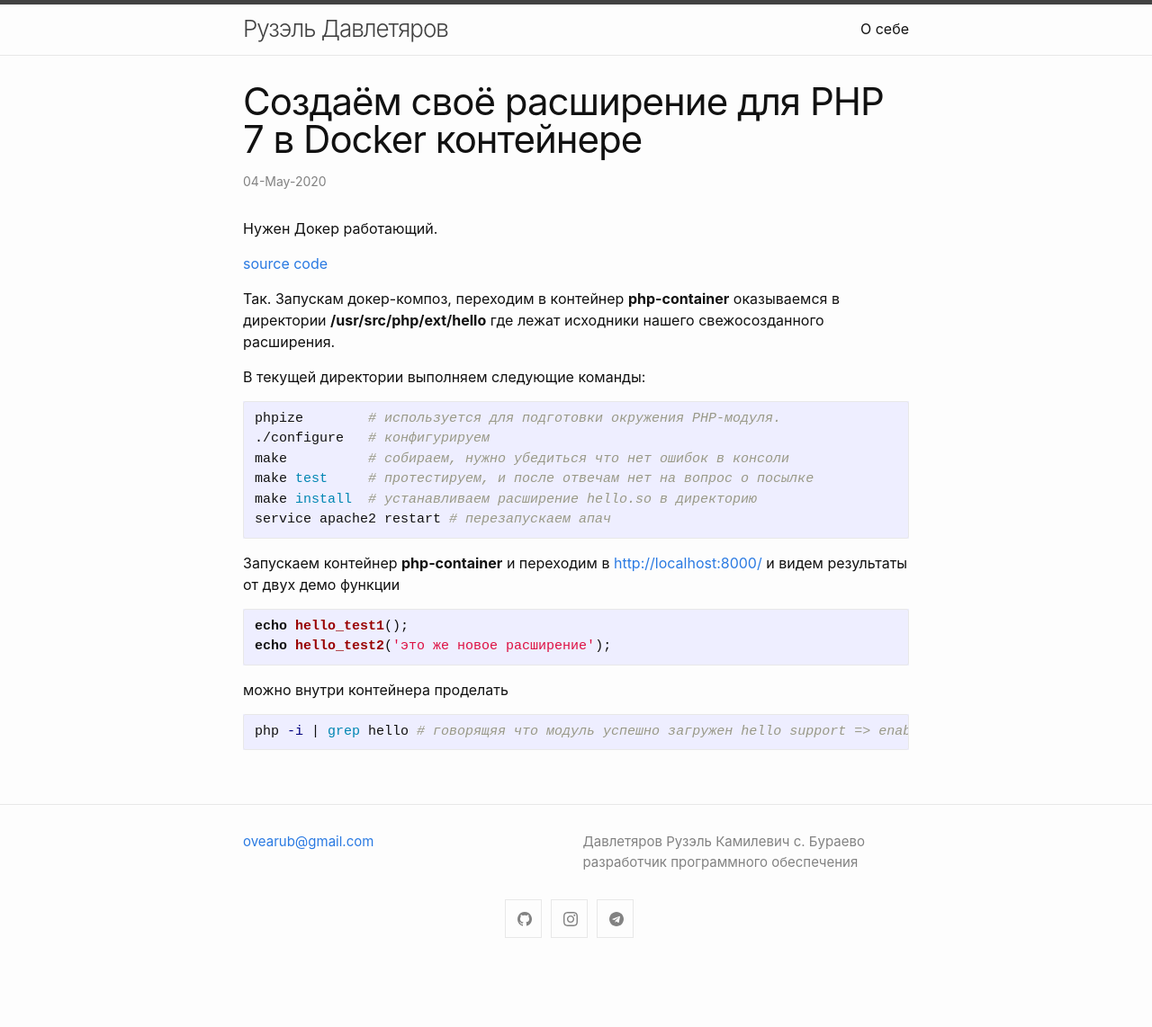
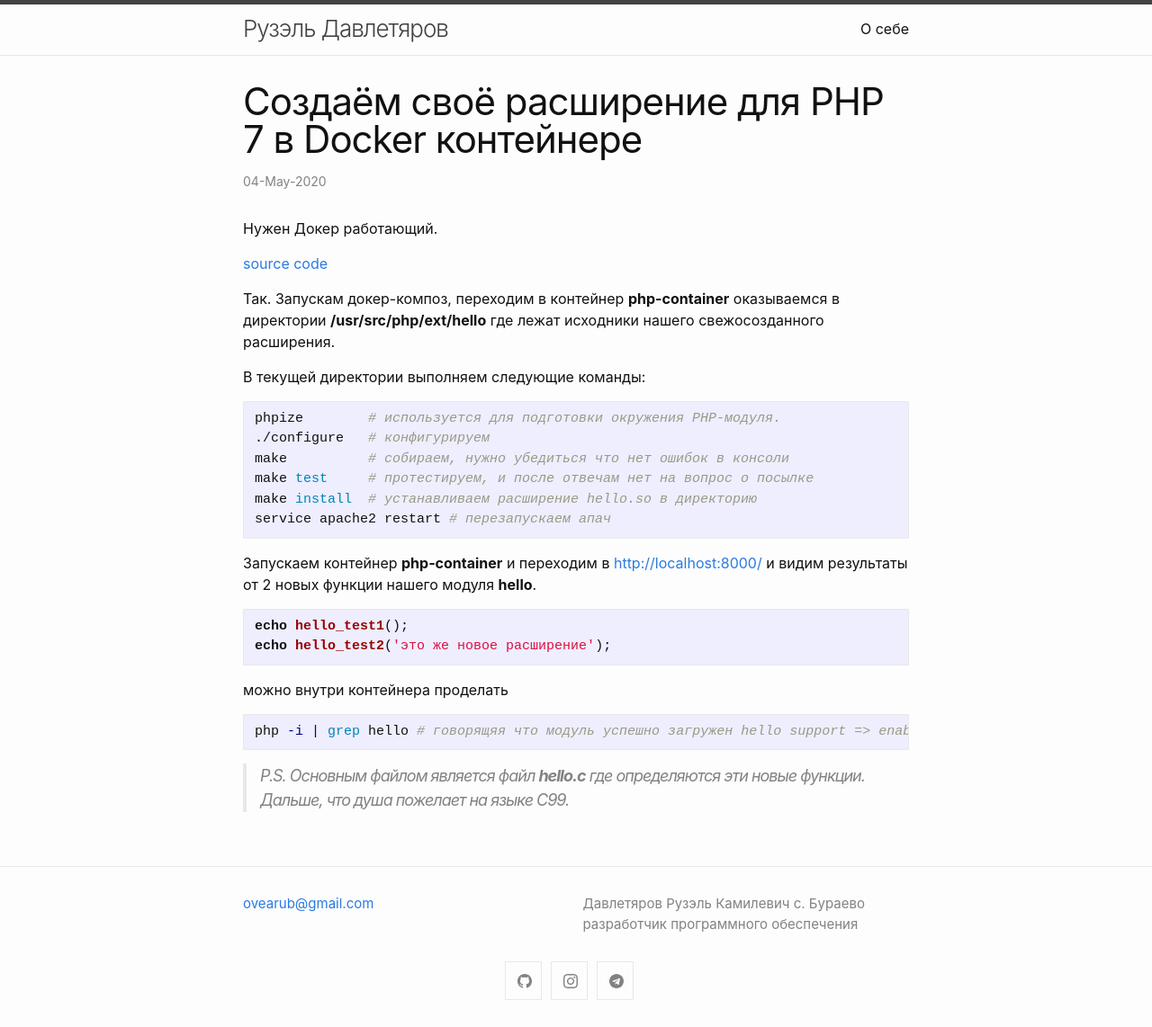
Before and after one commit to davletyarov/davletyarov.github.io, a Jekyll site: the page built from _posts/2020-05-04-creating_PHP7_extension.md, in a window 1280 px wide. Shown: the whole page at 90% size. Built offline with Jekyll 4.4.1, drawn with Linux system fonts in a browser that asks for light colours; comment, search, counter and statistics services are not loaded; before the commit the page ends 1073 px from its top, so only the background shows below that.

Commit message:
Update 2020-05-04-creating_PHP7_extension.md

````diff
--- a/_posts/2020-05-04-creating_PHP7_extension.md
+++ b/_posts/2020-05-04-creating_PHP7_extension.md
@@ -22,7 +22,7 @@ service apache2 restart # перезапускаем апач
 ```
 
 Запускаем контейнер **php-container** и переходим в [http://localhost:8000/](http://localhost:8000/)
-и видем результаты от двух демо функции
+и видим результаты от 2 новых функции нашего модуля **hello**.
 ```php
 echo hello_test1();
 echo hello_test2('это же новое расширение');
@@ -32,3 +32,5 @@ echo hello_test2('это же новое расширение');
 ```bash
 php -i | grep hello # говорящяя что модуль успешно загружен hello support => enabled
 ```
+
+> P.S. Основным файлом является файл **hello.c** где определяются эти новые функции. Дальше, что душа пожелает на языке С99.
````
